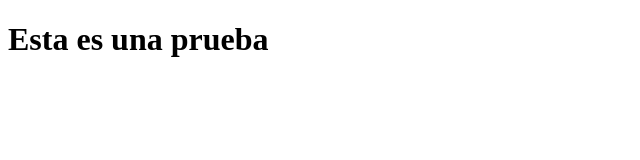
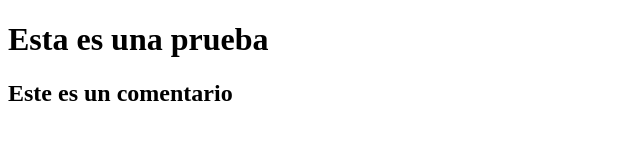
Before and after one commit to Espitia247/proyecto_espitia, a plain HTML site: page index.html in a window 1280 px wide. Shown: the whole page, without its empty margins (0-640 px from the left). Drawn offline with Linux system fonts and the light colour scheme.

Commit message:
Estos son varios cambios aslkdfnskdng asdgkjnsgkjd

```diff
--- a/index.html
+++ b/index.html
@@ -7,5 +7,6 @@
 </head>
 <body>
     <h1>Esta es una prueba</h1>
+    <h2>Este es un comentario</h2>
 </body>
 </html>
```
